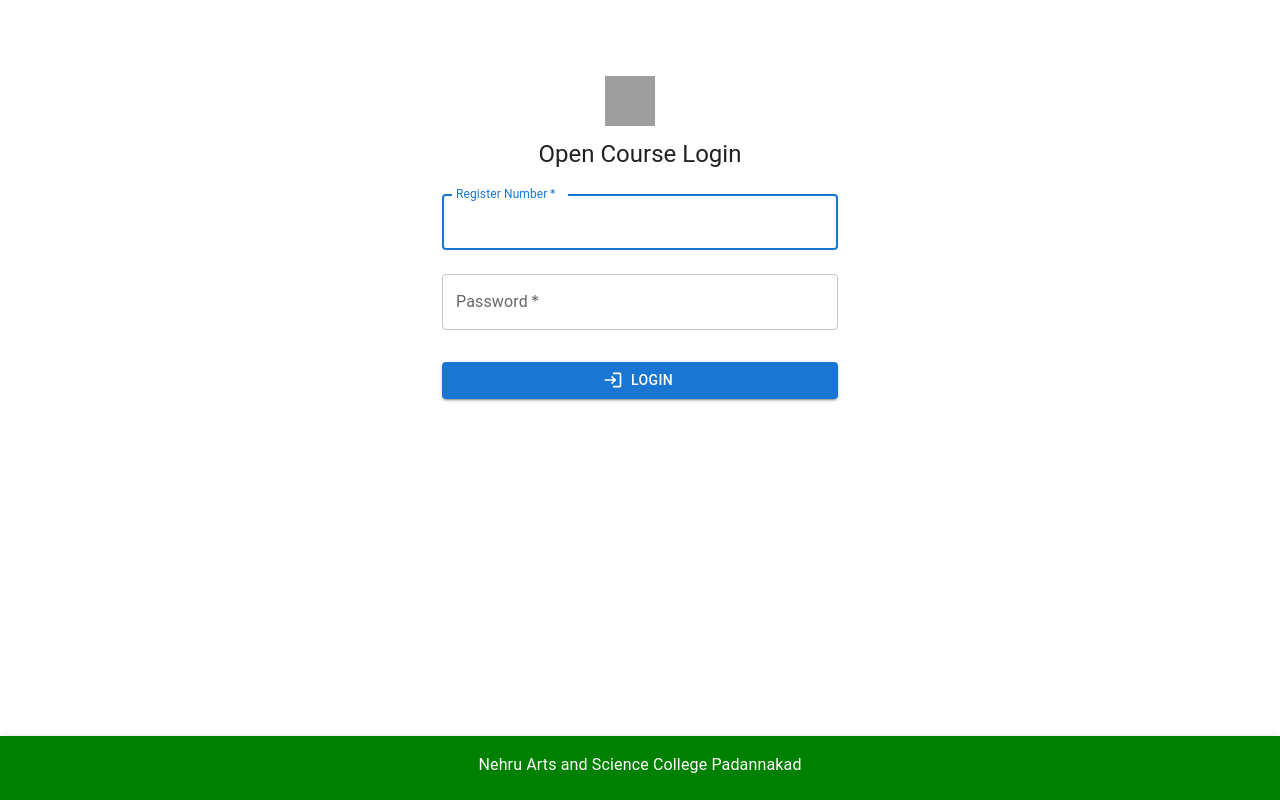
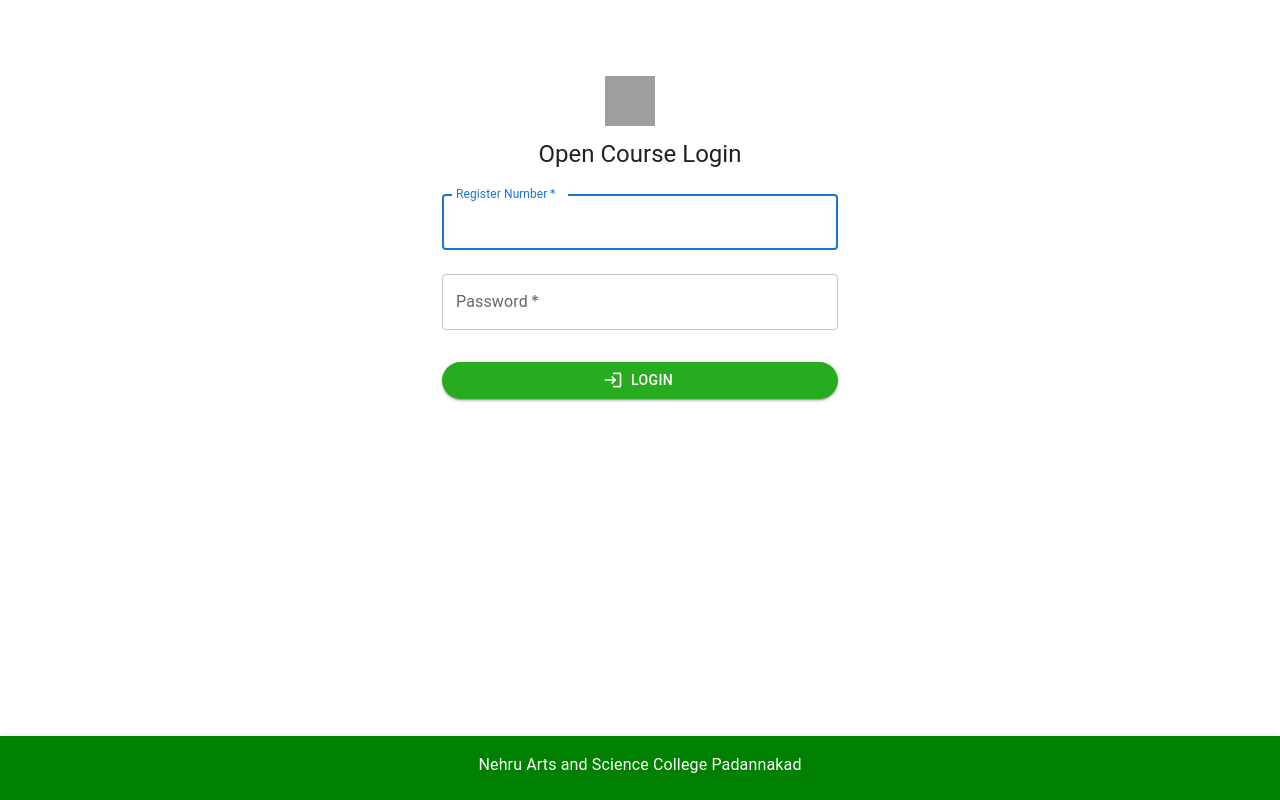
Before and after one commit to 4rjunc/opencourse-webapp, a React (Vite) app in the folder openFrontend/: page / in a window 1280 px wide. Built offline with nearby package versions, Linux system fonts and the light colour scheme; grey boxes are pictures that could not be loaded.

Commit message:
Changing Button Color

```diff
--- a/openFrontend/src/components/Login.jsx
+++ b/openFrontend/src/components/Login.jsx
@@ -19,6 +19,7 @@ import logo from "./images/icon6.png";
 import IconButton from "@mui/material/IconButton";
 
 
+
 const Login = () => {
   const [snackbarOpen, setSnackbarOpen] = useState(false);
   const [snackbarMessage, setSnackbarMessage] = useState("");
@@ -30,6 +31,7 @@ const Login = () => {
   const handleSnackbarClose = () => {
     setSnackbarOpen(false);
   };
+
 
   const handleSubmit = async (event) => {
     event.preventDefault();
@@ -131,7 +133,7 @@ const Login = () => {
               type="submit"
               fullWidth
               variant="contained"
-              sx={{ mt: 3, mb: 2 }}
+              sx={{ mt: 3, mb: 2, background:"#27ac1f !important", borderRadius:"2rem" }}
               onClick={handleSubmit}
               startIcon={<LoginIcon/>}
             >
```
